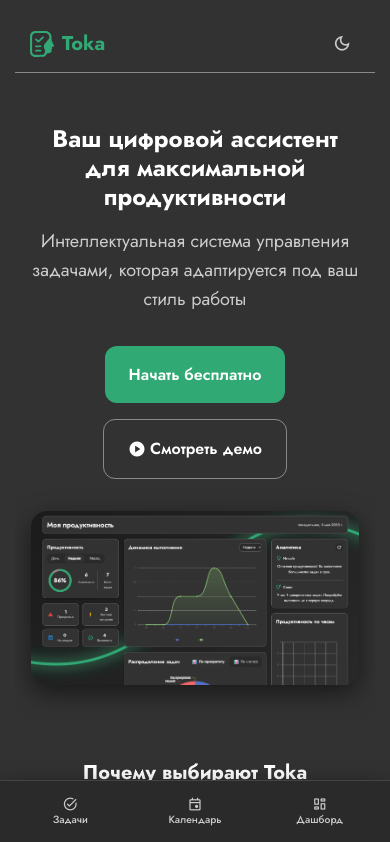
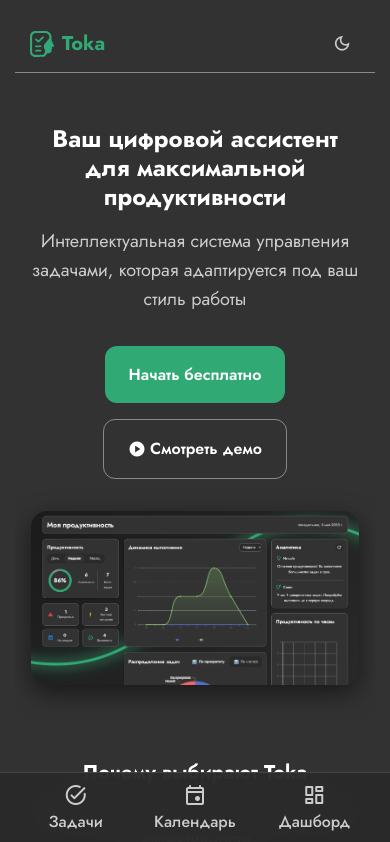
Before and after one commit to Sergey-Okey/toka-app, a Vue app in the folder my-app-toka/: page / in a window 390 px wide. Shown: the top 842 px of the page. Built offline with nearby package versions, Linux system fonts and the light colour scheme.

Commit message:
Update styles BottomNav

```diff
--- a/my-app-toka/src/components/AppHeader.vue
+++ b/my-app-toka/src/components/AppHeader.vue
@@ -298,10 +298,9 @@
 
       &.router-link-exact-active {
         color: var(--text-primary);
-        background-color: rgba(0, 0, 0, 0.5);
 
         &::after {
-          width: 80%;
+          width: 50%;
         }
       }
     }
--- a/my-app-toka/src/components/BottomNav.vue
+++ b/my-app-toka/src/components/BottomNav.vue
@@ -1,19 +1,21 @@
 <template>
   <nav class="bottom-nav">
+    <div class="nav-background"></div>
     <ul class="nav-list">
       <li v-for="item in navItems" :key="item.to" class="nav-item">
-        <router-link :to="item.to" class="nav-link" v-slot="{ isActive }">
-          <div class="nav-content" :class="{ active: isActive }">
-            <span
-              class="icon material-symbols-rounded"
-              @mousedown="bounce"
-              @touchstart="bounce"
-              ref="icons"
-            >
-              {{ item.icon }}
-            </span>
+        <router-link
+          :to="item.to"
+          class="nav-link"
+          v-slot="{ isActive, isExactActive }"
+        >
+          <div class="nav-content" :class="{ active: isExactActive }">
+            <div class="icon-container">
+              <span class="icon material-symbols-rounded">
+                {{ item.icon }}
+              </span>
+            </div>
             <span class="label">{{ item.label }}</span>
-            <span class="active-indicator"></span>
+            <div class="active-indicator"></div>
           </div>
         </router-link>
       </li>
@@ -22,32 +24,19 @@
 </template>
 
 <script setup>
-import { ref, onMounted } from 'vue'
+import { ref } from 'vue'
 
 const navItems = ref([
   { to: '/tasks', icon: 'task_alt', label: 'Задачи' },
   { to: '/calendar', icon: 'event', label: 'Календарь' },
   { to: '/dashboard', icon: 'dashboard', label: 'Дашборд' },
 ])
-
-const icons = ref([])
-
-function bounce(event) {
-  const el = event.currentTarget
-  el.classList.remove('bounce') // перезапуск
-  void el.offsetWidth
-  el.classList.add('bounce')
-
-  if (navigator.vibrate) {
-    navigator.vibrate(10)
-  }
-}
 </script>
 
 <style scoped lang="scss">
 .bottom-nav {
-  --nav-height: 72px;
-  background-color: var(--bg-secondary);
+  --nav-height: 80px;
+  --icon-size: 28px;
   position: fixed;
   bottom: 0;
   left: 0;
@@ -56,12 +45,21 @@
   display: flex;
   justify-content: center;
   align-items: center;
+  z-index: 100;
   padding: 0 var(--space-md);
-  box-shadow: var(--shadow-lg);
+}
+
+.nav-background {
+  position: absolute;
+  bottom: 0;
+  left: 0;
+  right: 0;
+  height: 100%;
+  background: var(--bg-secondary);
+  opacity: 0.95;
+  backdrop-filter: blur(20px);
+  -webkit-backdrop-filter: blur(20px);
   border-top: 1px solid var(--border-dark);
-  z-index: 100;
-  backdrop-filter: blur(12px);
-  -webkit-backdrop-filter: blur(12px);
 }
 
 .nav-list {
@@ -72,6 +70,8 @@
   padding: 0;
   margin: 0;
   list-style: none;
+  position: relative;
+  z-index: 1;
 }
 
 .nav-item {
@@ -87,11 +87,6 @@
   align-items: center;
   width: 100%;
   padding: var(--space-xs);
-  transition: all var(--transition-fast) var(--ease-out);
-
-  &:hover .icon {
-    animation: scaleFade 0.3s ease-in-out;
-  }
 }
 
 .nav-content {
@@ -100,43 +95,56 @@
   flex-direction: column;
   align-items: center;
   color: var(--text-secondary);
-  transition: color var(--transition-normal) var(--ease-out);
+  transition: all var(--transition-normal) var(--ease-out);
+  transform: translateY(0);
 
   &.active {
     color: var(--primary);
+    transform: translateY(-6px);
 
-    .icon {
-      animation: slideUp 0.3s ease-out;
+    .icon-container {
+      transform: translateY(-12px) scale(1.15);
+
+      .icon {
+        transform: scale(1);
+      }
     }
 
     .active-indicator {
       opacity: 1;
       transform: scaleX(1);
-      box-shadow: 0 0 6px var(--primary);
     }
   }
 }
 
-.icon {
-  font-family: 'Material Symbols Rounded';
-  font-size: var(--icon-size-md);
+.icon-container {
+  width: 48px;
+  height: 32px;
+  display: flex;
+  align-items: center;
+  justify-content: center;
+  border-radius: var(--radius-lg);
+  transition: all var(--transition-normal) var(--ease-out);
   margin-bottom: var(--space-xxs);
-  transition: transform var(--transition-fast) var(--ease-out);
 
-  &.bounce {
-    animation: bounceIcon 0.35s ease;
+  .icon {
+    font-size: var(--text-2xl);
+    font-variation-settings: 'FILL' 0, 'wght' 400, 'GRAD' 0, 'opsz' 24;
+    transition: all var(--transition-normal) var(--ease-out);
   }
 }
 
 .label {
-  font-size: var(--text-xs);
+  font-size: var(--text-xl);
   font-weight: 500;
-  transition: color var(--transition-fast) var(--ease-out);
+  transition: color var(--transition-normal) var(--ease-out);
+  position: relative;
+  z-index: 1;
 }
 
 .active-indicator {
   position: absolute;
-  bottom: -10px;
+  bottom: -8px;
   width: 24px;
   height: 3px;
   background-color: var(--primary);
@@ -144,59 +152,56 @@
   opacity: 0;
   transform: scaleX(0.3);
   transition: all var(--transition-normal) var(--ease-out);
+  box-shadow: 0 0 8px rgba(var(--primary-rgb), 0.3);
 }
 
+/* Анимации при наведении */
+.nav-link:not(.router-link-active) {
+  &:hover {
+    .icon-container {
+      transform: translateY(-4px);
+      background: var(--bg-tertiary);
+    }
+
+    .icon {
+      animation: iconFloat 1.5s var(--ease-out) infinite;
+    }
+  }
+}
+
+/* Анимации */
+@keyframes iconFloat {
+  0%,
+  100% {
+    transform: translateY(0);
+  }
+  50% {
+    transform: translateY(-4px);
+  }
+}
+
+/* Адаптивность */
 @media (max-width: 480px) {
   .bottom-nav {
-    --nav-height: 64px;
-    padding: 0 var(--space-sm);
+    --nav-height: 72px;
+    --icon-size: 24px;
   }
 
   .label {
-    font-size: 0.65rem;
+    font-size: var(--text-base);
   }
 
-  .icon {
-    font-size: var(--icon-size-sm);
+  .icon-container {
+    width: 40px;
+    height: 28px;
   }
-}
 
-@keyframes scaleFade {
-  0% {
-    transform: scale(1);
-    opacity: 1;
-  }
-  50% {
-    transform: scale(1.25);
-    opacity: 0.8;
-  }
-  100% {
-    transform: scale(1);
-    opacity: 1;
-  }
-}
+  .nav-content.active {
+    transform: translateY(-4px);
 
-@keyframes slideUp {
-  0% {
-    transform: translateY(4px) scale(1);
-  }
-  100% {
-    transform: translateY(-6px) scale(1.15);
-  }
-}
-
-@keyframes bounceIcon {
-  0% {
-    transform: scale(1);
-  }
-  30% {
-    transform: scale(0.85);
-  }
-  60% {
-    transform: scale(1.15);
-  }
-  100% {
-    transform: scale(1);
+    .icon-container {
+      transform: translateY(-8px) scale(1.1);
+    }
   }
 }
 </style>
```
